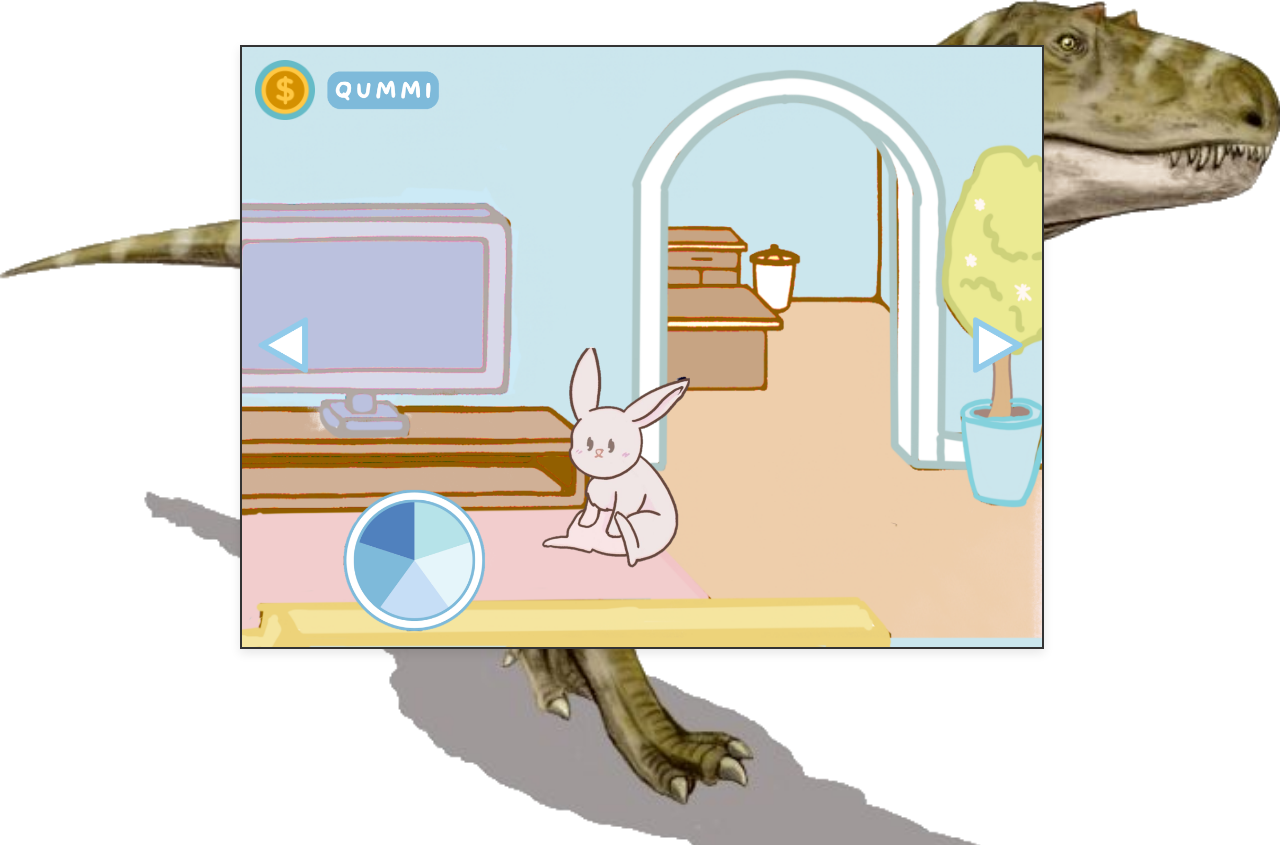
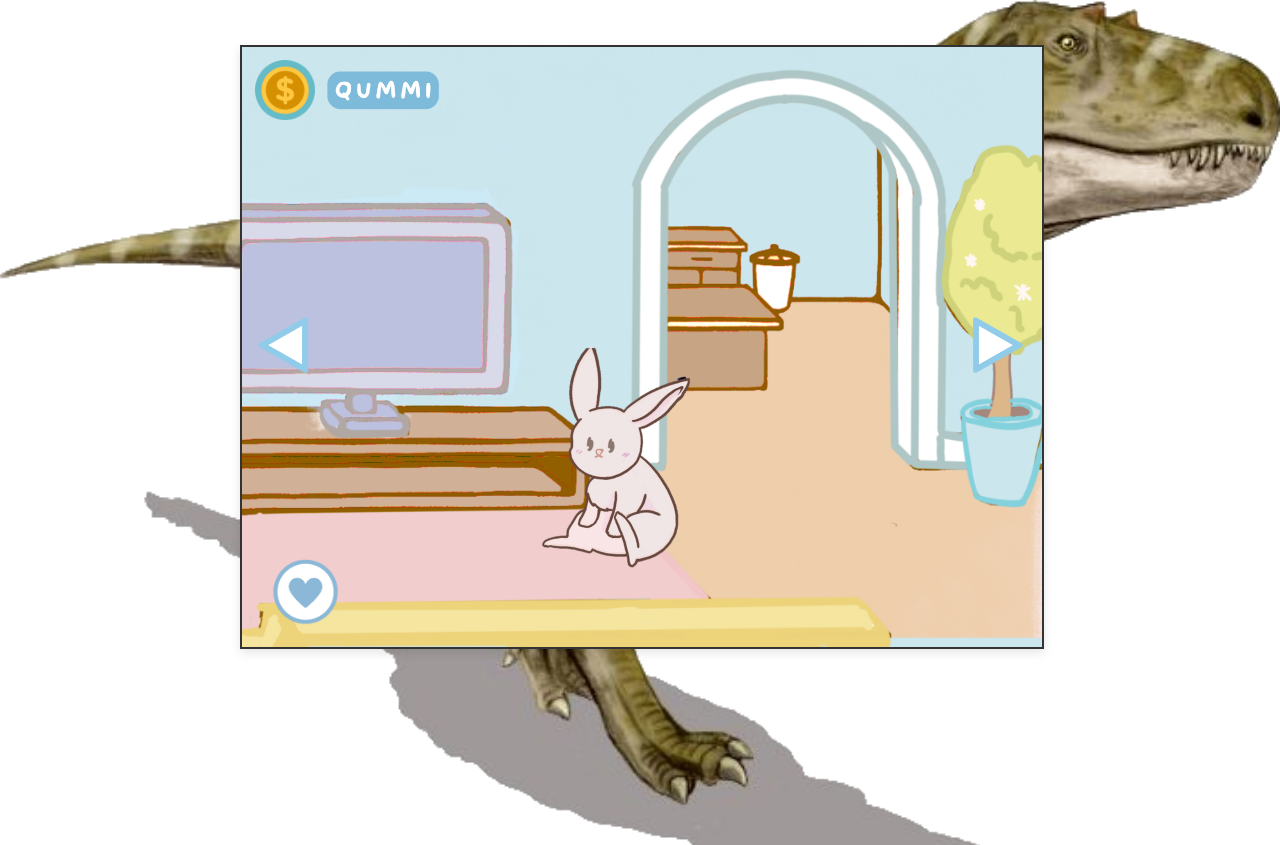
Before and after one commit to milliealgr/Qummi, a plain HTML site: page index.html in a window 1280 px wide. Drawn offline with Linux system fonts and the light colour scheme.

Commit message:
BotonAmor

```diff
--- a/index.html
+++ b/index.html
@@ -18,9 +18,9 @@
       <div class="shop-icon" id="shopButton" title="Tienda"></div>
       <div class="home-button" id="homeButton" title="Qummi"></div>
 
-      <!-- Blue wheel: se posiciona en la esquina inferior izquierda -->
-      <img class="blue-wheel" src="assets/ui/blue_wheel.png" alt="Rueda azul">
-    </div>
+    <!-- Boton de dar amor-->
+    <img class="boton-amor" src="assets/ui/BotonAmor.png" alt="Boton de amor">
+  </div>
 
     <!-- Botones de navegación (flechas) -->
     <button class="nav-button left" id="navLeft" title="Anterior">Anterior</button>
--- a/style.css
+++ b/style.css
@@ -65,16 +65,15 @@ body {
   pointer-events: auto;
 }
 
-/* Rueda azul en la esquina inferior izquierda */
-.blue-wheel {
+/* Boton de dar amor*/
+.boton-amor {
   position: absolute;
-  bottom: 10px;
-  left: 100px;
-  width: 150px;
+  bottom: 20px;
+  left: 30px;
+  width: 70px;
   z-index: 1;
   pointer-events: auto;
 }
-
 /* Botones de navegación (flechas) */
 .nav-button {
   position: absolute;
```
Also changed, not shown: bathroom.html (+2 -2 lines), kitchen.html (+4 -2 lines), patio.html (+4 -1 lines), assets/ui/BotonAmor.png (added).
